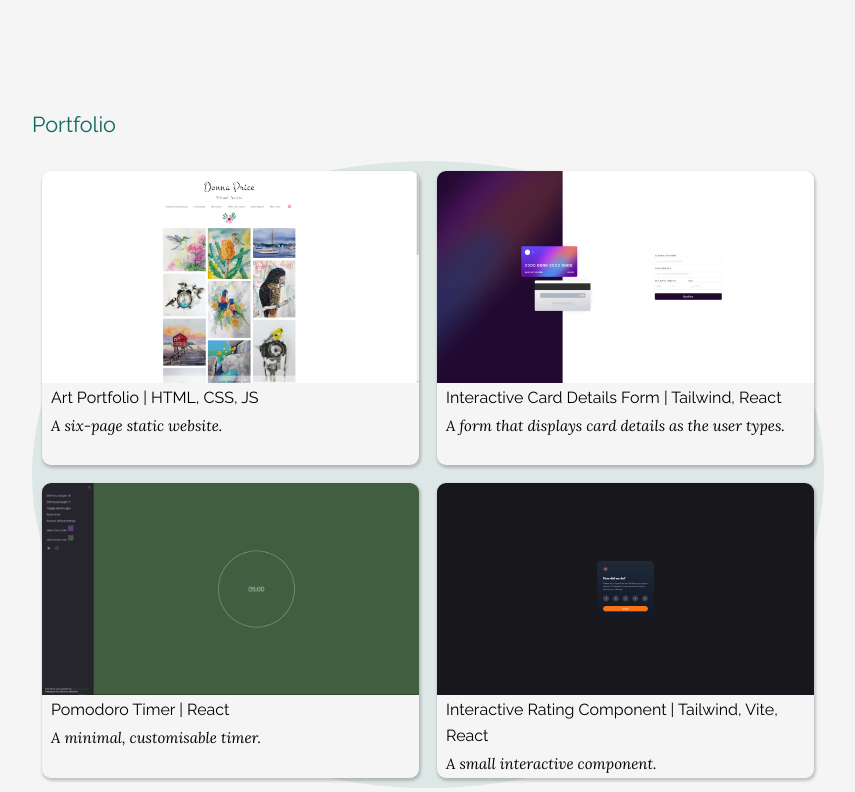
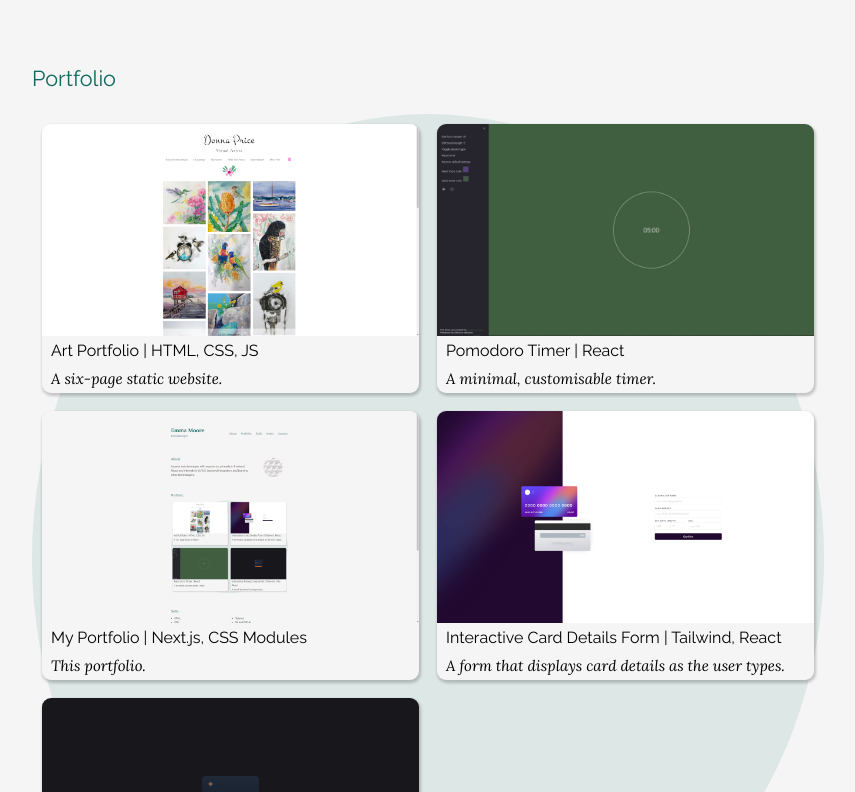
Before and after one commit to emoore29/My-Portfolio, a Next.js app: page / in a window 1280 px wide. Shown: the part 448-1240 px from the top of the page, without its empty margins (212-1067 px from the left). Built offline with nearby package versions, Linux system fonts and the light colour scheme.

Commit message:
tidied code & added clarifying comments

```diff
--- a/components/hoverBlur.js
+++ b/components/hoverBlur.js
@@ -11,12 +11,12 @@ export default function HoverBlur({ isActive, links }) {
     <>
       <div className={styles.projectHoverBlur}></div>
       <div className={styles.projectHoverButtonsContainer}>
-        <a href={links.github} target="_blank">
+        {links.github && <a href={links.github} target="_blank">
           View on Github
-        </a>
-        <a href={links.live} target="_blank">
+        </a>}
+        {links.live && <a href={links.live} target="_blank">
           View live
-        </a>
+        </a>}
       </div>
     </>
   );
--- a/components/layout.js
+++ b/components/layout.js
@@ -1,5 +1,5 @@
 import Head from "next/head";
-import styles from "./layout.module.css";
+import styles from "../styles/layout.module.css";
 import utilStyles from "../styles/utils.module.css";
 import Link from "next/link";
 import { useState } from "react";
@@ -12,8 +12,9 @@ const name = "Emma Moore";
 export const siteTitle = "Emma Moore - Web Developer";
 
 export default function Layout({ children, home }) {
+  // children are shown in <main> so whenever components/pages are nested inside <Layout></Layout> they are displayed there (between the header and footer)
   const [isOpen, setIsOpen] = useState(false);
-  // const [dayMode, setDayMode] = useState(true);
+  // const [dayMode, setDayMode] = useState(true); // dark/light mode for future implementation
 
   const toggleMenu = () => {
     setIsOpen(!isOpen);
@@ -21,15 +22,15 @@ export default function Layout({ children, home }) {
 
   // const toggleDayMode = () => {
   //   setDayMode(!dayMode);
-  // };
+  // }; // dark/light mode for future implementation
 
   return (
     <div className={styles.container}>
       <Head>
-        <link rel="icon" href="/favicon.ico" />
+        {/* <link rel="icon" href="/favicon.ico" /> Icon for future addition */}
         <meta
           name="description"
-          content="Emma Moore's web development portfolio."
+          content="Emma Moore's web dev portfolio."
         />
         <meta
           property="og:image"
--- a/components/portfolio.js
+++ b/components/portfolio.js
@@ -9,7 +9,7 @@ export default function Portfolio() {
 
   const projectLinks = {
     artPortfolio: {
-      github: "https://github.com/AthenasCode",
+      github: null,
       live: "https://donnapriceart.com/",
     },
     pomodoroTimer: {
@@ -24,6 +24,10 @@ export default function Portfolio() {
       github: "https://github.com/AthenasCode/Interactive-Card-Details-Form",
       live: "https://athenascode.github.io/Interactive-Card-Details-Form/",
     },
+    myPortfolio: {
+      github: "https://github.com/AthenasCode/My-Portfolio",
+      live: null,
+    }
   };
 
   return (
@@ -60,6 +64,58 @@ export default function Portfolio() {
           />
         </div>
         <div
+          id="pomodoroTimer"
+          onMouseOver={() => setActiveProject("pomodoroTimer")}
+          onMouseOut={() => setActiveProject(null)}
+          className={styles.projectContainer}
+        >
+          <div id="project-image" className={styles.projectImageParent}>
+            <Image
+              src="/images/pomo-screenshot.jpg"
+              fill
+              className={utilStyles.objectContain}
+              alt="Pomodoro Timer"
+            />
+          </div>
+          <p className={`${styles.projectTitle}`}>Pomodoro Timer | React</p>
+          <p
+            className={`${utilStyles.italic} ${utilStyles.fontLora} ${styles.projectDescription}`}
+          >
+            A minimal, customisable timer.
+          </p>
+          <HoverBlur
+            isActive={activeProject === "pomodoroTimer"}
+            links={projectLinks.pomodoroTimer}
+          />
+        </div>
+        <div
+          id="myPortfolio"
+          onMouseOver={() => setActiveProject("myPortfolio")}
+          onMouseOut={() => setActiveProject(null)}
+          className={styles.projectContainer}
+        >
+          <div className={styles.projectImageParent}>
+            <Image
+              src="/images/portfolio-screenshot.jpg"
+              fill
+              className={`${utilStyles.objectContain} ${styles.projectImage}`}
+              alt="My Portfolio Screenshot"
+            />
+          </div>
+          <p className={`${styles.projectTitle}`}>
+            My Portfolio | Next.js, CSS Modules
+          </p>
+          <p
+            className={`${utilStyles.italic} ${utilStyles.fontLora} ${styles.projectDescription}`}
+          >
+            This portfolio.
+          </p>
+          <HoverBlur
+            isActive={activeProject === "myPortfolio"}
+            links={projectLinks.myPortfolio}
+          />
+        </div>
+        <div
           id="cardDetails"
           onMouseOver={() => setActiveProject("cardDetails")}
           onMouseOut={() => setActiveProject(null)}
@@ -86,31 +142,8 @@ export default function Portfolio() {
             links={projectLinks.cardDetails}
           />
         </div>
-        <div
-          id="pomodoroTimer"
-          onMouseOver={() => setActiveProject("pomodoroTimer")}
-          onMouseOut={() => setActiveProject(null)}
-          className={styles.projectContainer}
-        >
-          <div id="project-image" className={styles.projectImageParent}>
-            <Image
-              src="/images/pomo-screenshot.jpg"
-              fill
-              className={utilStyles.objectContain}
-              alt="Pomodoro Timer"
-            />
-          </div>
-          <p className={`${styles.projectTitle}`}>Pomodoro Timer | React</p>
-          <p
-            className={`${utilStyles.italic} ${utilStyles.fontLora} ${styles.projectDescription}`}
-          >
-            A minimal, customisable timer.
-          </p>
-          <HoverBlur
-            isActive={activeProject === "pomodoroTimer"}
-            links={projectLinks.pomodoroTimer}
-          />
-        </div>
+
+
         <div
           id="ratingsComponent"
           onMouseOver={() => setActiveProject("ratingsComponent")}
--- a/pages/_app.js
+++ b/pages/_app.js
@@ -1,6 +1,9 @@
-// `pages/_app.js`
+// pages/_app.js
 import "../styles/global.css";
 
 export default function App({ Component, pageProps }) {
   return <Component {...pageProps} />;
 }
+
+// Component is the active page - whenever you navigate between routes, Component will change to the new page. Any props sent to Component will be received by the page.
+// pageProps is an object with the initial props that were preloaded for the page by a data fetching method
--- a/pages/index.js
+++ b/pages/index.js
@@ -1,26 +1,13 @@
 import Head from "next/head";
 import Layout, { siteTitle } from "../components/layout";
 import utilStyles from "../styles/utils.module.css";
-import { getSortedPostsData } from "../lib/posts";
 import styles from "../styles/Home.module.css";
 import Image from "next/image";
-import Link from "next/link";
-import Date from "../components/date";
-import Notes from "./notes";
 import Portfolio from "../components/portfolio";
 import Contact from "../components/contact";
 
-export async function getStaticProps() {
-  const allPostsData = getSortedPostsData();
 
-  return {
-    props: {
-      allPostsData,
-    },
-  };
-}
-
-export default function Home({ allPostsData }) {
+export default function Home() {
   return (
     <Layout home>
       <Head>
@@ -38,13 +25,14 @@ export default function Home({ allPostsData }) {
           interests in UI/UX, backend integration, and learning other
           technologies.
         </p>
-        <Image
+        {/* Optional profile image for future */}
+        {/* <Image
           src="/images/profile.jpg"
           height={130}
           width={130}
           alt="Your Name"
           className={`${utilStyles.borderCircle} ${styles.aboutProfileImg}`}
-        />
+        /> */}
       </section>
       <Portfolio />
       <section className={styles.skillsContainer}>
--- a/pages/notes.js
+++ b/pages/notes.js
@@ -4,12 +4,14 @@ import Link from "next/link";
 import Date from "../components/date";
 import Layout, { siteTitle } from "../components/layout";
 import styles from "../styles/Home.module.css";
+import Head from "next/head";
 
+// Exporting getStaticProps causes Next.js to pre-render the page at build time using the props returned by getStaticProps
 export async function getStaticProps() {
   const allPostsData = getSortedPostsData();
   return {
     props: {
-      allPostsData,
+      allPostsData, // will be passed to the notes page component as props
     },
   };
 }
@@ -17,6 +19,9 @@ export async function getStaticProps() {
 export default function Notes({ allPostsData }) {
   return (
     <Layout>
+      <Head>
+        <title>{siteTitle}</title>
+      </Head>
       <section className={`${utilStyles.headingMd} ${utilStyles.padding1px}`}>
         <h2 className={utilStyles.headingLg}>Notes</h2>
         <ul className={utilStyles.list}>
--- a/styles/Home.module.css
+++ b/styles/Home.module.css
@@ -1,21 +1,23 @@
 @import url("https://fonts.googleapis.com/css2?family=Lora:ital,wght@0,400;0,500;0,600;0,700;1,400;1,500;1,600;1,700&display=swap");
 /* ABOUT SECTION */
 .aboutContainer {
-  display: grid;
+  /* display: grid;
   grid-template-columns: auto 25%;
   grid-template-rows: auto auto;
-  column-gap: 3rem;
+  column-gap: 3rem; */
   margin-bottom: 6rem;
 }
 
 .aboutHeading {
   grid-column: 1 / 1;
   grid-row: 1 / 1;
+
 }
 
 .aboutContent {
   grid-column: 1 / 1;
   grid-row: 2 / 3;
+
 }
 
 .aboutProfileImg {
--- a/styles/globals.css
+++ /dev/null
@@ -1,38 +0,0 @@
-html,
-body {
-  padding: 0;
-  margin: 0;
-  font-family: Inter, -apple-system, BlinkMacSystemFont, Segoe UI, Roboto,
-    Oxygen, Ubuntu, Cantarell, Fira Sans, Droid Sans, Helvetica Neue, sans-serif;
-}
-
-a {
-  color: inherit;
-  text-decoration: none;
-}
-
-* {
-  box-sizing: border-box;
-}
-
-img {
-  max-width: 100%;
-  height: auto;
-}
-
-h1,
-h2,
-p,
-ul {
-  margin: 0;
-}
-
-ul {
-  padding: 0;
-  list-style: none;
-}
-
-button {
-  padding: 0.5rem 1rem;
-  font-weight: bold;
-}
```
Also changed, not shown: public/images/portfolio-screenshot.jpg (added), styles/layout.module.css (renamed from components/layout.module.css), todo.txt.
